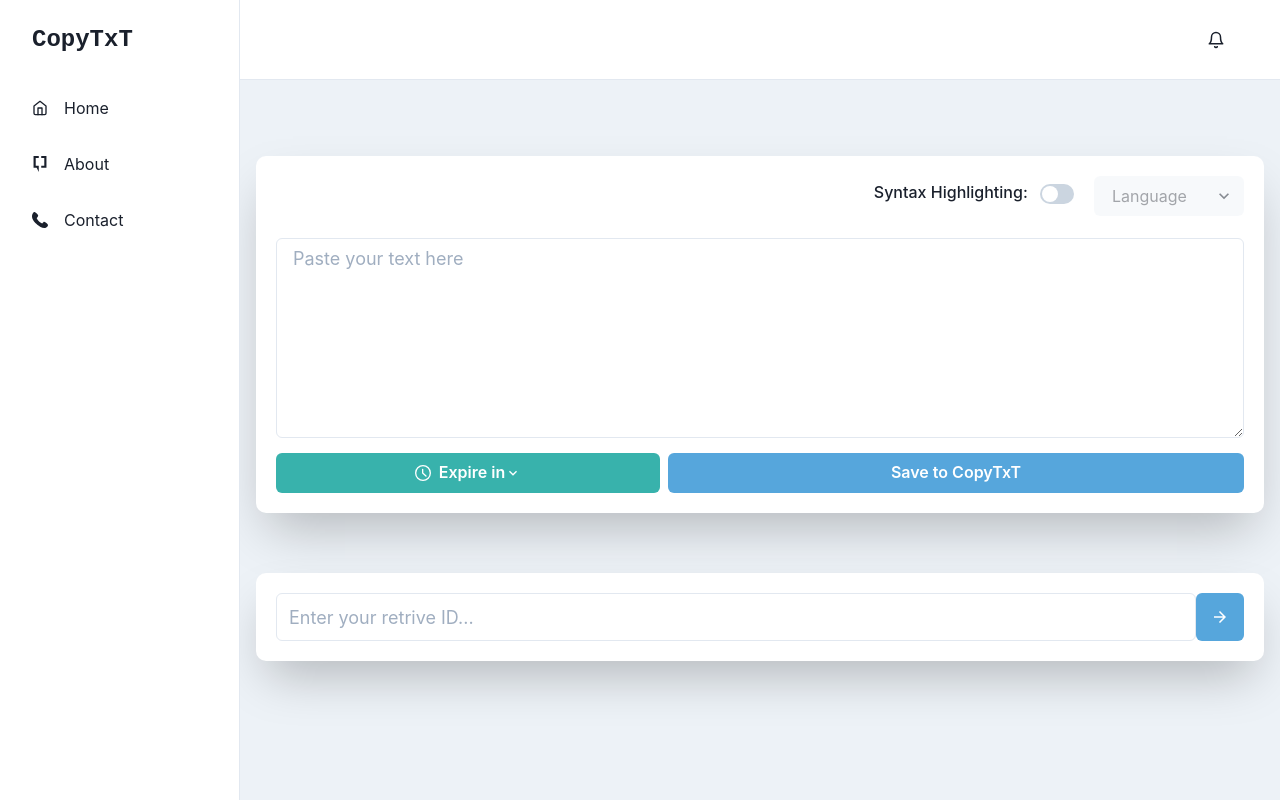
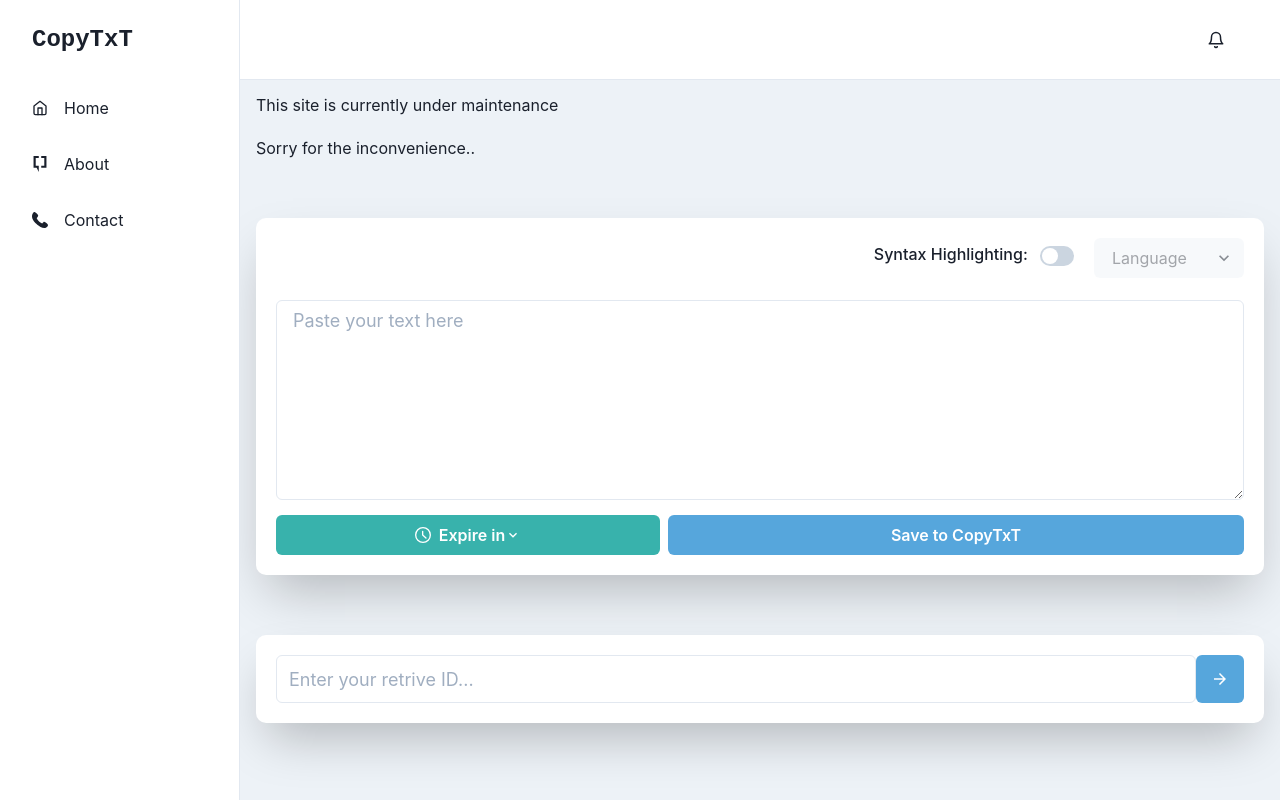
Before and after one commit to jeswanthmukesh20/online-clipboard, a React (Create React App) app in the folder frontend/: page / in a window 1280 px wide. Built offline with nearby package versions, Linux system fonts and the light colour scheme.

Commit message:
status message

```diff
--- a/frontend/src/Pages/Home/home.jsx
+++ b/frontend/src/Pages/Home/home.jsx
@@ -197,7 +197,7 @@
         return (
             <div className="App">
                 <Seo/>
-                {(!this.state.path) ? <> <TextContainer
+                {(!this.state.path) ? <><h1>This site is currently under maintenance</h1><br/><h3>Sorry for the inconvenience..</h3> <TextContainer
                     setState={this.update}
                     breakpoints={Breakpoints}
                     state={this.state}
```
